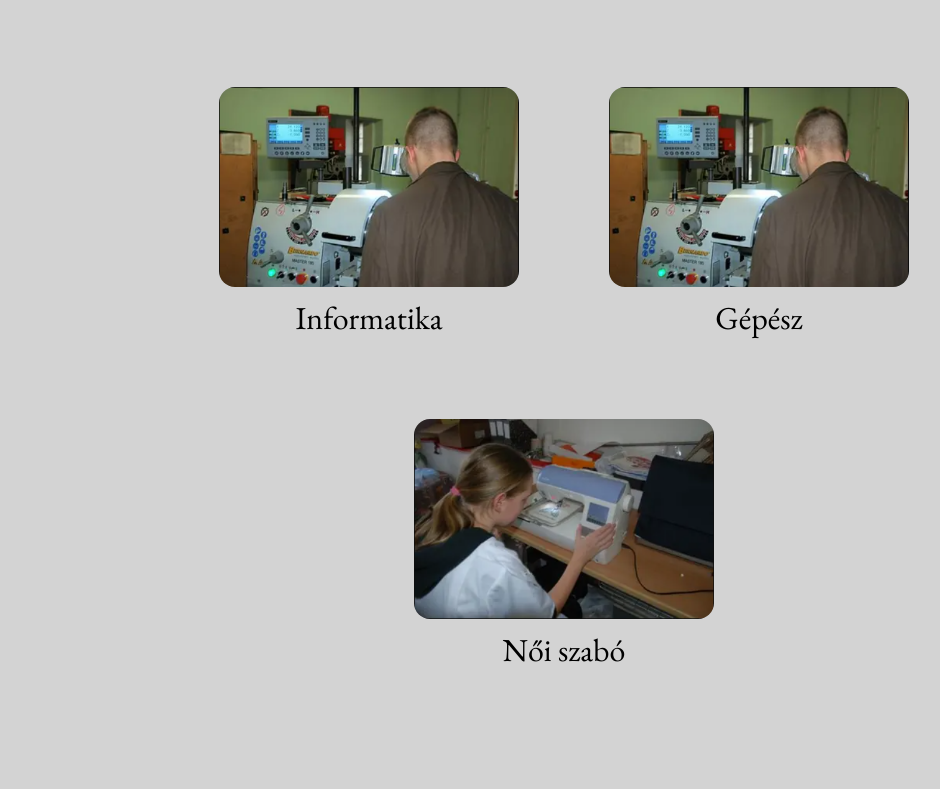
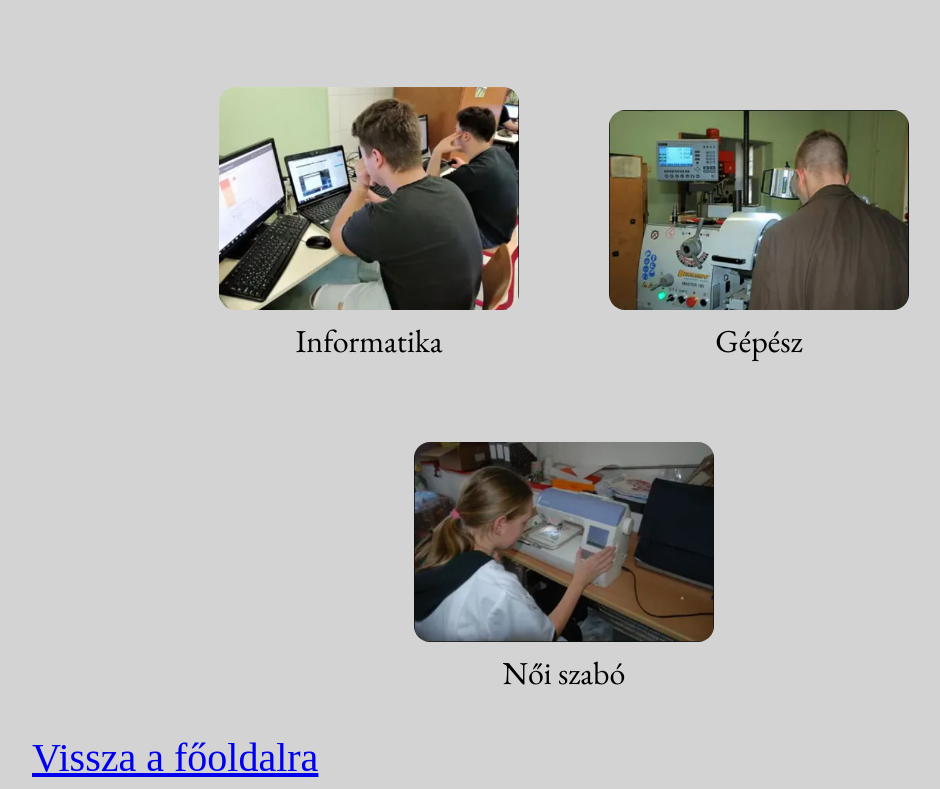
Before and after one commit to arris05/kepterkep, a plain HTML site: page szeszi.html in a window 1280 px wide. Shown: the part 679-1468 px from the top of the page, without its empty margins (76-1016 px from the left). Before the commit the page ends 1398 px from the top, so only its background shows below. Drawn offline with nearby package versions, Linux system fonts and the light colour scheme; a web font is replaced by a local one.

Commit message:
Update szeszi.html

```diff
--- a/szeszi.html
+++ b/szeszi.html
@@ -22,7 +22,7 @@
           <h2>Szakmáink: </h2>
     <div id="felsorolas">
       <figure>
-        <img src="szakma2.png" alt="info">
+        <img src="szakma1.png" alt="info">
         <figcaption>Informatika</figcaption>
       </figure>
       <figure>
@@ -33,5 +33,7 @@
         <img src="szakma3.png" alt="noiszabo">
         <figcaption>Női szabó</figcaption>
       </figure>
+    </div>
   </body>
+    <a href="index.html"> Vissza a főoldalra</a>
 </html>
```
